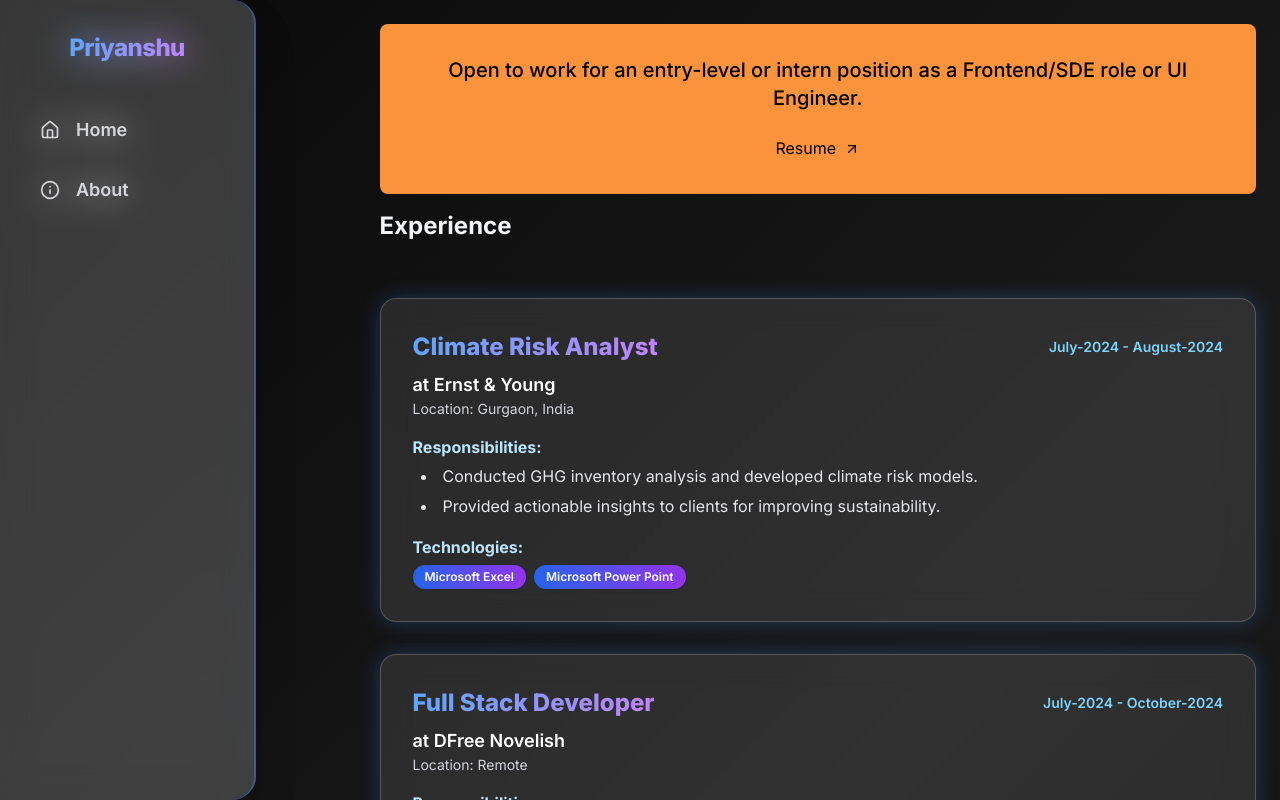
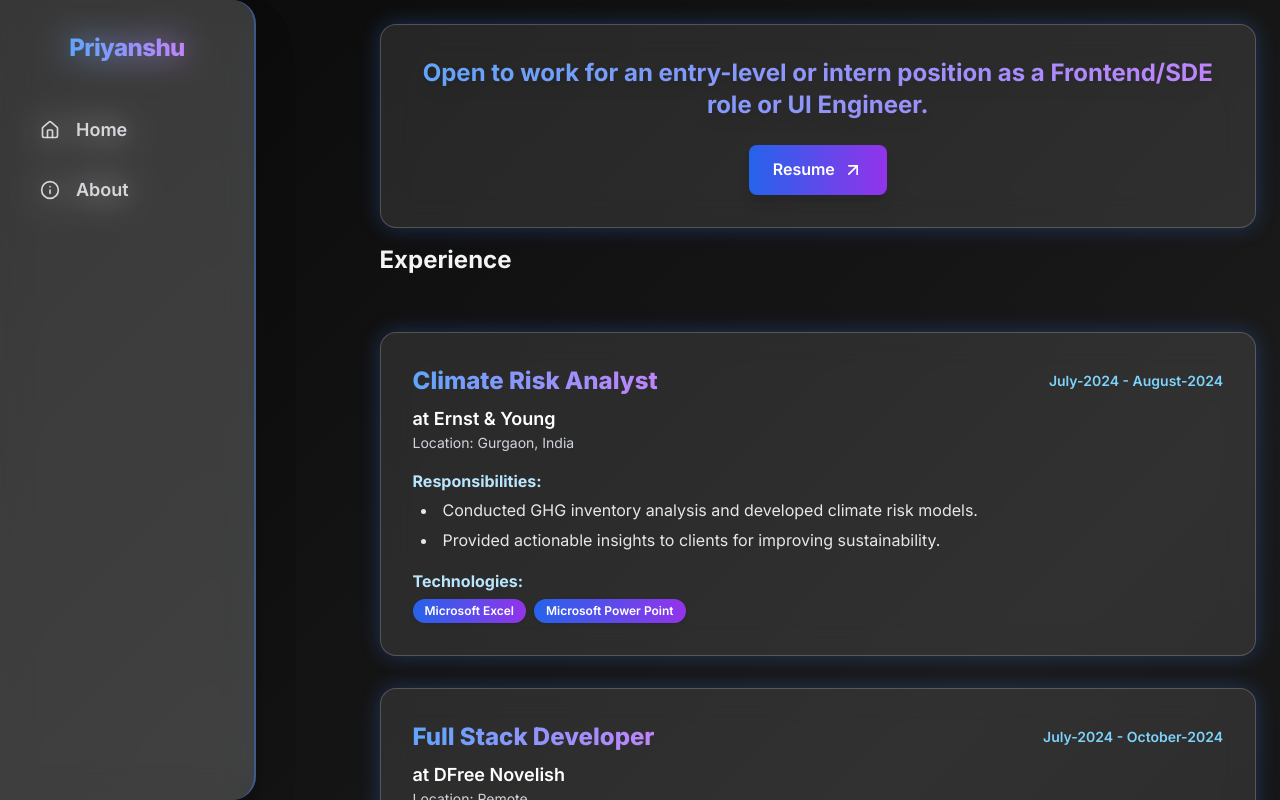
Before and after one commit to priyanshu-101/About, a React (Vite) app: page /about in a window 1280 px wide. Shown: the top 800 px of the page. Built offline with nearby package versions, Linux system fonts and the light colour scheme.

Commit message:
resume download logic fixes

```diff
--- a/src/components/Header.jsx
+++ b/src/components/Header.jsx
@@ -1,23 +1,22 @@
 
-import {  ArrowUpRight } from 'lucide-react';
+import { ArrowUpRight } from 'lucide-react';
 
 const Header = () => {
-  const resume = import.meta.env.VITE_RESUME;
   return (
-    <div className="w-full bg-orange-400 p-8 text-black rounded-lg">
+    <div className="w-full glass-card p-8 rounded-2xl shadow-glow animate-fade-in">
       <div className="max-w-4xl mx-auto text-center">
-        <h1 className="text-xl font-medium mb-6">
-        Open to work for an entry-level or intern position as a Frontend/SDE role or UI Engineer.
+        <h1 className="text-2xl font-bold gradient-text mb-6 drop-shadow-lg">
+          Open to work for an entry-level or intern position as a Frontend/SDE role or UI Engineer.
         </h1>
 
         <div className="flex flex-col sm:flex-row gap-4 items-center justify-center">
           <a
-            href={resume}
-            download="Resume.pdf"
-            className="flex items-center gap-2 hover:underline"
+            href="/Priyanshu agarwal.pdf"
+            download="Priyanshu_Agarwal_Resume.pdf"
+            className="btn-primary flex items-center gap-2 animate-scale-in hover:scale-105"
           >
             Resume
-            <ArrowUpRight className="w-4 h-4" />
+            <ArrowUpRight className="w-5 h-5" />
           </a>
         </div>
       </div>
```
